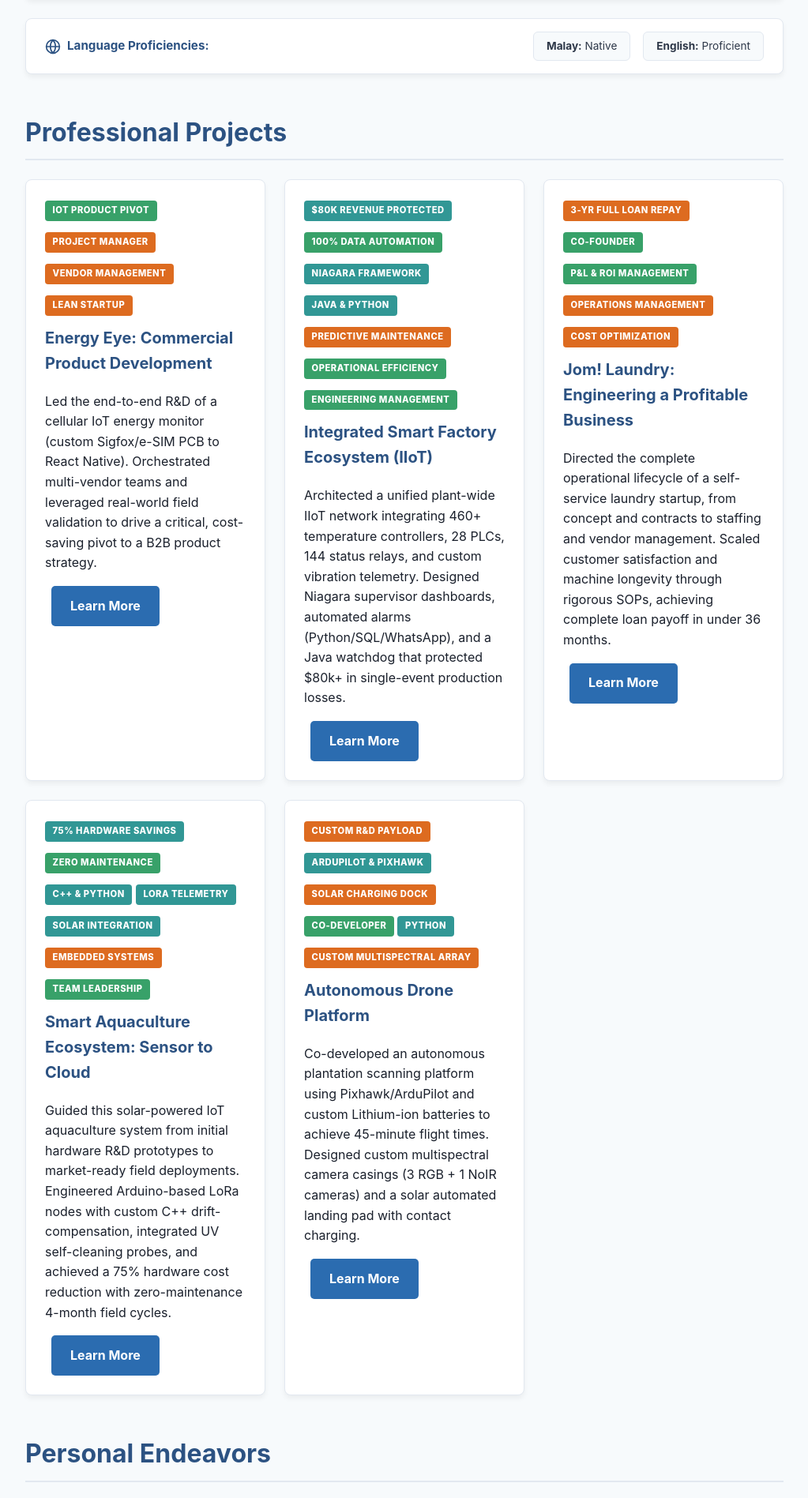
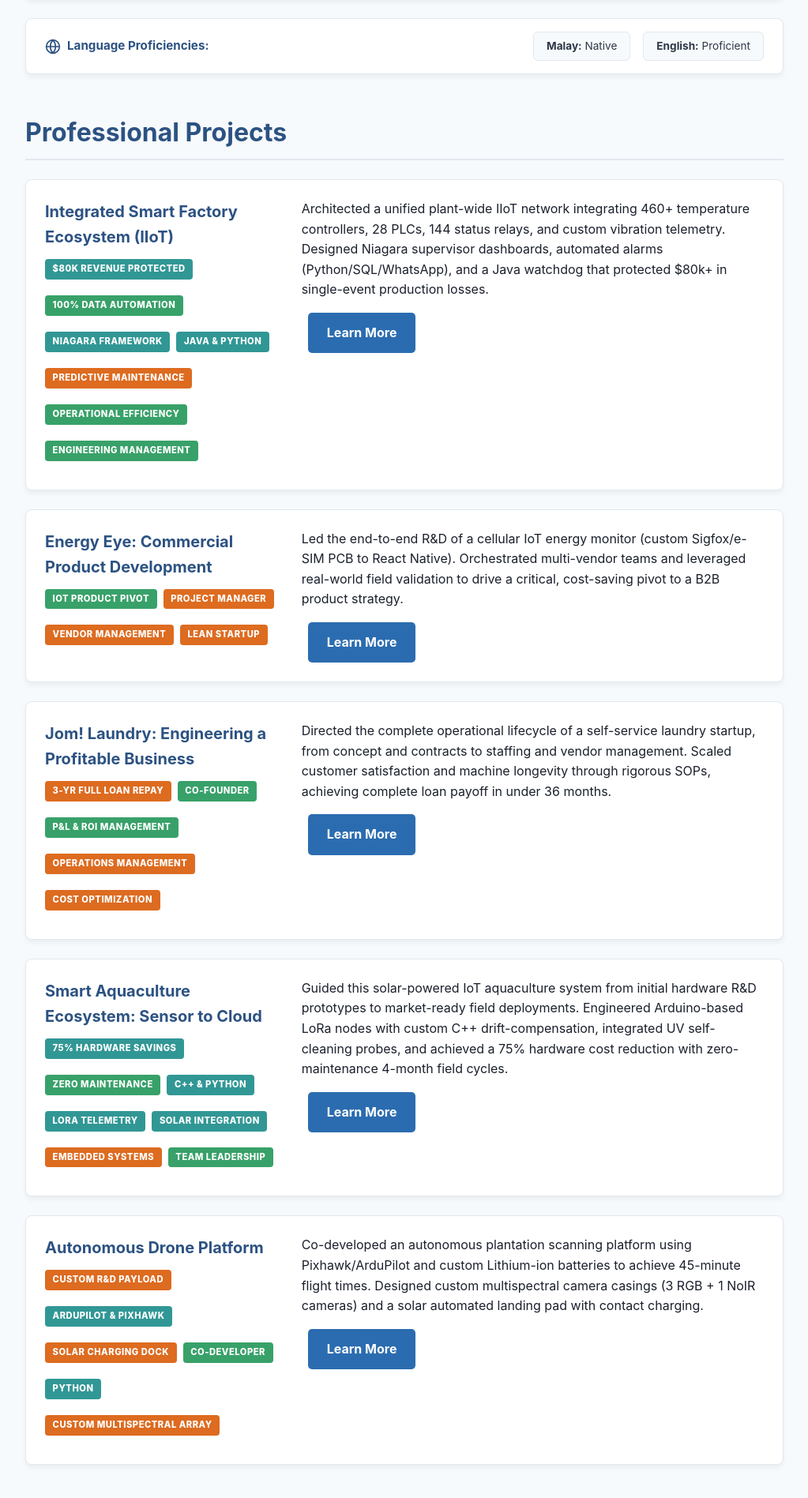
Before and after one commit to xion-xion/xion-xion.github.io, a Jekyll site: the page built from index.html, in a window 1280 px wide. Shown: the part 2379-4276 px from the top of the page at 79% size, without its empty margins (128-1151 px from the left). Built offline with Jekyll 4.4.1, drawn with Linux system fonts in a browser that asks for light colours.

Commit message:
Reorganize homepage projects gallery to row-by-row layout with left info / right details columns

```diff
--- a/assets/css/style.css
+++ b/assets/css/style.css
@@ -189,8 +189,8 @@ h2 {
 
 /* Project Gallery */
 .project-gallery {
-    display: grid;
-    grid-template-columns: repeat(auto-fit, minmax(280px, 1fr));
+    display: flex;
+    flex-direction: column;
     gap: 1.5rem;
 }
 
@@ -201,6 +201,10 @@ h2 {
     padding: 1.5rem;
     box-shadow: 0 4px 6px rgba(0, 0, 0, 0.05);
     transition: transform 0.3s ease, box-shadow 0.3s ease;
+    display: flex;
+    flex-direction: row;
+    gap: 2rem;
+    align-items: flex-start;
 }
 
 .project-card:hover {
@@ -208,9 +212,42 @@ h2 {
     box-shadow: 0 10px 15px rgba(0, 0, 0, 0.1);
 }
 
+.project-card-info {
+    flex: 1;
+}
+
+.project-card-details {
+    flex: 2;
+    display: flex;
+    flex-direction: column;
+    align-items: flex-start;
+    gap: 1rem;
+}
+
+.project-card-details p {
+    margin: 0;
+}
+
 .project-card h3 {
     margin-top: 0;
+    margin-bottom: 0.75rem;
     font-size: 1.25rem;
+}
+
+.project-card-badges {
+    display: flex;
+    flex-wrap: wrap;
+    gap: 0.5rem;
+}
+
+@media (max-width: 768px) {
+    .project-card {
+        flex-direction: column;
+        gap: 1rem;
+    }
+    .project-card-details {
+        width: 100%;
+    }
 }
 
 /* Contact Section */
--- a/index.html
+++ b/index.html
@@ -217,16 +217,11 @@ title: Home
 <section id="projects">
     <h2>Professional Projects</h2>
     <div class="project-gallery">
+        <!-- 1. Integrated Smart Factory Ecosystem (IIoT) -->
         <div class="project-card">
-            <span class="metric-badge green">IoT Product Pivot</span>
-            <span class="metric-badge orange">Project Manager</span>
-            <span class="metric-badge orange">Vendor Management</span>
-            <span class="metric-badge orange">Lean Startup</span>
-            <h3>Energy Eye: Commercial Product Development</h3>
-            <p>Led the end-to-end R&D of a cellular IoT energy monitor (custom Sigfox/e-SIM PCB to React Native). Orchestrated multi-vendor teams and leveraged real-world field validation to drive a critical, cost-saving pivot to a B2B product strategy.</p>
-            <a href="projects/project-energy-eye.html" class="button">Learn More</a>
-        </div>
-        <div class="project-card">
+            <div class="project-card-info">
+                <h3>Integrated Smart Factory Ecosystem (IIoT)</h3>
+                <div class="project-card-badges">
                     <span class="metric-badge accent">$80k Revenue Protected</span>
                     <span class="metric-badge green">100% Data Automation</span>
                     <span class="metric-badge accent">Niagara Framework</span>
@@ -234,21 +229,54 @@ title: Home
                     <span class="metric-badge orange">Predictive Maintenance</span>
                     <span class="metric-badge green">Operational Efficiency</span>
                     <span class="metric-badge green">Engineering Management</span>
-            <h3>Integrated Smart Factory Ecosystem (IIoT)</h3>
+                </div>
+            </div>
+            <div class="project-card-details">
                 <p>Architected a unified plant-wide IIoT network integrating 460+ temperature controllers, 28 PLCs, 144 status relays, and custom vibration telemetry. Designed Niagara supervisor dashboards, automated alarms (Python/SQL/WhatsApp), and a Java watchdog that protected $80k+ in single-event production losses.</p>
                 <a href="projects/project-smart-factory.html" class="button">Learn More</a>
             </div>
+        </div>
+
+        <!-- 2. Energy Eye -->
         <div class="project-card">
+            <div class="project-card-info">
+                <h3>Energy Eye: Commercial Product Development</h3>
+                <div class="project-card-badges">
+                    <span class="metric-badge green">IoT Product Pivot</span>
+                    <span class="metric-badge orange">Project Manager</span>
+                    <span class="metric-badge orange">Vendor Management</span>
+                    <span class="metric-badge orange">Lean Startup</span>
+                </div>
+            </div>
+            <div class="project-card-details">
+                <p>Led the end-to-end R&D of a cellular IoT energy monitor (custom Sigfox/e-SIM PCB to React Native). Orchestrated multi-vendor teams and leveraged real-world field validation to drive a critical, cost-saving pivot to a B2B product strategy.</p>
+                <a href="projects/project-energy-eye.html" class="button">Learn More</a>
+            </div>
+        </div>
+
+        <!-- 3. Jom! Laundry -->
+        <div class="project-card">
+            <div class="project-card-info">
+                <h3>Jom! Laundry: Engineering a Profitable Business</h3>
+                <div class="project-card-badges">
                     <span class="metric-badge orange">3-Yr Full Loan Repay</span>
                     <span class="metric-badge green">Co-Founder</span>
                     <span class="metric-badge green">P&L & ROI Management</span>
                     <span class="metric-badge orange">Operations Management</span>
                     <span class="metric-badge orange">Cost Optimization</span>
-            <h3>Jom! Laundry: Engineering a Profitable Business</h3>
+                </div>
+            </div>
+            <div class="project-card-details">
                 <p>Directed the complete operational lifecycle of a self-service laundry startup, from concept and contracts to staffing and vendor management. Scaled customer satisfaction and machine longevity through rigorous SOPs, achieving complete loan payoff in under 36 months.</p>
                 <a href="projects/project-laundry.html" class="button">Learn More</a>
             </div>
+        </div>
+
+        <!-- 4. Smart Aquaculture Ecosystem -->
         <div class="project-card">
+            <div class="project-card-info">
+                <h3>Smart Aquaculture Ecosystem: Sensor to Cloud</h3>
+                <div class="project-card-badges">
                     <span class="metric-badge accent">75% Hardware Savings</span>
                     <span class="metric-badge green">Zero Maintenance</span>
                     <span class="metric-badge accent">C++ & Python</span>
@@ -256,20 +284,31 @@ title: Home
                     <span class="metric-badge accent">Solar Integration</span>
                     <span class="metric-badge orange">Embedded Systems</span>
                     <span class="metric-badge green">Team Leadership</span>
-            <h3>Smart Aquaculture Ecosystem: Sensor to Cloud</h3>
+                </div>
+            </div>
+            <div class="project-card-details">
                 <p>Guided this solar-powered IoT aquaculture system from initial hardware R&D prototypes to market-ready field deployments. Engineered Arduino-based LoRa nodes with custom C++ drift-compensation, integrated UV self-cleaning probes, and achieved a 75% hardware cost reduction with zero-maintenance 4-month field cycles.</p>
                 <a href="projects/project-aquaculture.html" class="button">Learn More</a>
             </div>
+        </div>
+
+        <!-- 5. Autonomous Drone Platform -->
         <div class="project-card">
+            <div class="project-card-info">
+                <h3>Autonomous Drone Platform</h3>
+                <div class="project-card-badges">
                     <span class="metric-badge orange">Custom R&D Payload</span>
                     <span class="metric-badge accent">ArduPilot & Pixhawk</span>
                     <span class="metric-badge orange">Solar Charging Dock</span>
                     <span class="metric-badge green">Co-Developer</span>
                     <span class="metric-badge accent">Python</span>
                     <span class="metric-badge orange">Custom Multispectral Array</span>
-            <h3>Autonomous Drone Platform</h3>
+                </div>
+            </div>
+            <div class="project-card-details">
                 <p>Co-developed an autonomous plantation scanning platform using Pixhawk/ArduPilot and custom Lithium-ion batteries to achieve 45-minute flight times. Designed custom multispectral camera casings (3 RGB + 1 NoIR cameras) and a solar automated landing pad with contact charging.</p>
                 <a href="projects/project-drone.html" class="button">Learn More</a>
+            </div>
         </div>
     </div>
 </section>
```
Lines whose indentation alone changed are shown as unchanged.
